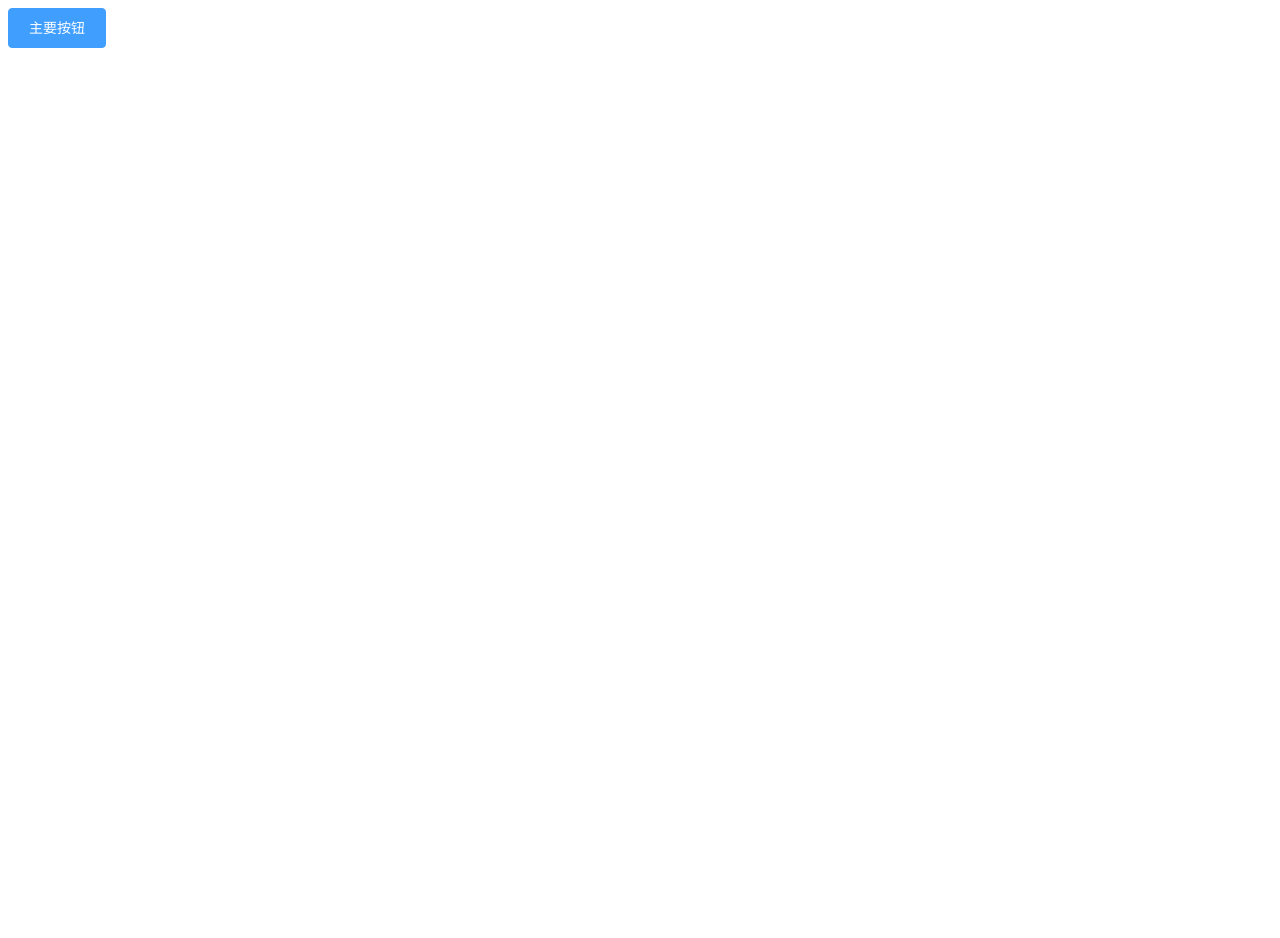
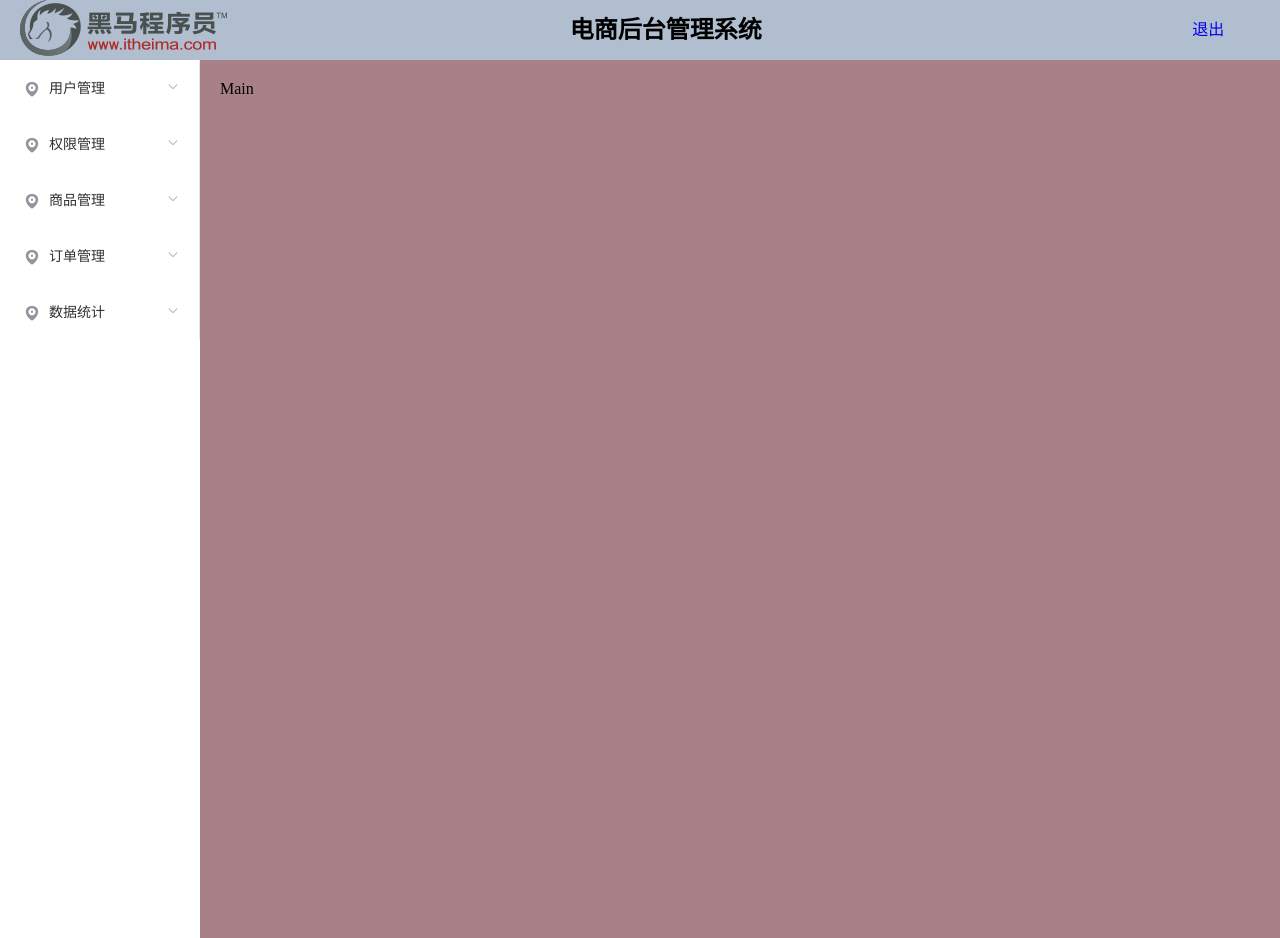
Before and after one commit to StevenZhangcy/shoppc, a Vue app: page / in a window 1280 px wide. Before the commit the page ends 800 px from the top, so only its background shows below. Built offline with nearby package versions, Linux system fonts and the light colour scheme.

Commit message:
登录页面,home页面侧边栏

```diff
--- a/package.json
+++ b/package.json
@@ -12,6 +12,7 @@
     "build": "node build/build.js"
   },
   "dependencies": {
+    "axios": "^0.18.0",
     "element-ui": "^2.4.11",
     "vue": "^2.5.2",
     "vue-router": "^3.0.1"
--- /dev/null
+++ b/src/assets/base.css
@@ -0,0 +1,27 @@
+html,
+body {
+  height: 100%;
+}
+
+html,
+body,
+h1,
+h2,
+h3,
+h4,
+h5,
+h6,
+p,
+ul,
+dl,
+ol,
+li,
+dd,
+dt {
+  padding: 0;
+  margin: 0;
+}
+
+a {
+  text-decoration: none;
+}
--- /dev/null
+++ b/src/components/home.vue
@@ -0,0 +1,126 @@
+<template>
+  <el-container class="container">
+    <el-header class="header">
+      <el-row>
+        <el-col :span="3">
+          <div class="grid-content bg-purple">
+            <img src="@/assets/logo.png" alt="图片无法加载">
+          </div>
+        </el-col>
+        <el-col :span="19">
+          <div class="grid-content bg-purple-light">
+            <h2>电商后台管理系统</h2>
+          </div>
+        </el-col>
+        <el-col :span="2">
+          <div class="grid-content bg-purple">
+            <a href="#">退出</a>
+          </div>
+        </el-col>
+      </el-row>
+    </el-header>
+    <el-container>
+      <el-aside class="asider" width="200px">
+        <!-- 2 -->
+        <el-menu default-active="2" class="el-menu-vertical-demo">
+          <el-submenu index="1">
+            <template slot="title">
+              <i class="el-icon-location"></i>
+              <span>用户管理</span>
+            </template>
+            <el-menu-item index="1-3">
+              <i class="el-icon-location"></i>
+              <span>用户列表</span>
+            </el-menu-item>
+          </el-submenu>
+        </el-menu>
+        <!-- 3 -->
+        <el-menu default-active="2" class="el-menu-vertical-demo">
+          <el-submenu index="2">
+            <template slot="title">
+              <i class="el-icon-location"></i>
+              <span>权限管理</span>
+            </template>
+            <el-menu-item index="1-3">
+              <i class="el-icon-location"></i>
+              <span>角色列表</span>
+            </el-menu-item>
+            <el-menu-item index="1-4">
+              <i class="el-icon-location"></i>
+              <span>权限列表</span>
+            </el-menu-item>
+          </el-submenu>
+        </el-menu>
+        <!-- 4 -->
+        <el-menu default-active="2" class="el-menu-vertical-demo">
+          <el-submenu index="3">
+            <template slot="title">
+              <i class="el-icon-location"></i>
+              <span>商品管理</span>
+            </template>
+            <el-menu-item index="1-3">
+              <i class="el-icon-location"></i>
+              <span>商品列表</span>
+            </el-menu-item>
+            <el-menu-item index="1-4">
+              <i class="el-icon-location"></i>
+              <span>分类参数</span>
+            </el-menu-item>
+            <el-menu-item index="1-5">
+              <i class="el-icon-location"></i>
+              <span>商品分类</span>
+            </el-menu-item>
+          </el-submenu>
+        </el-menu>
+        <!-- 5 -->
+        <el-menu default-active="2" class="el-menu-vertical-demo">
+          <el-submenu index="4">
+            <template slot="title">
+              <i class="el-icon-location"></i>
+              <span>订单管理</span>
+            </template>
+            <el-menu-item index="1-3">
+              <i class="el-icon-location"></i>
+              <span>订单列表</span>
+            </el-menu-item>
+          </el-submenu>
+        </el-menu>
+        <!-- 数据统计 -->
+        <el-menu default-active="2" class="el-menu-vertical-demo">
+          <el-submenu index="5">
+            <template slot="title">
+              <i class="el-icon-location"></i>
+              <span>数据统计</span>
+            </template>
+            <el-menu-item index="1-3">
+              <i class="el-icon-location"></i>
+              <span>数据报表</span>
+            </el-menu-item>
+          </el-submenu>
+        </el-menu>
+      </el-aside>
+      <el-main class="main">Main</el-main>
+    </el-container>
+  </el-container>
+</template>
+
+<script>
+export default {};
+</script>
+
+<style>
+.container {
+  height: 938px;
+}
+.header {
+  background-color: #b1becf;
+  text-align: center;
+  line-height: 60px;
+}
+.asider {
+  background-color: #fff;
+}
+.main {
+  background-color: rgb(167, 129, 135);
+}
+</style>
--- a/src/components/login.vue
+++ b/src/components/login.vue
@@ -1,12 +1,67 @@
 <template>
-  <div>
-    <el-button type="primary">主要按钮</el-button>
+  <div class="wrap">
+    <el-form class="form" label-position="top" label-width="80px" :model="formdata">
+      <h2>用户登录</h2>
+      <el-form-item label="用户名">
+        <el-input v-model="formdata.username"></el-input>
+      </el-form-item>
+      <el-form-item label="密码">
+        <el-input v-model="formdata.password"></el-input>
+      </el-form-item>
+      <el-button class="btn" @click="handleLogin()" type="primary">登录</el-button>
+    </el-form>
   </div>
 </template>
 
 <script>
-export default {}
+export default {
+  data() {
+    return {
+      formdata: {
+        username: "",
+        password: ""
+      }
+    };
+  },
+  methods: {
+    handleLogin() {
+      this.$http.post("login",this.formdata).then(res => {
+        console.log(res)
+        const {
+          data: {
+            data,
+            meta: { msg, status }
+          }
+        } = res;
+        if (status === 200) {
+          this.$router.push({
+            name: "home"
+          });
+        } else {
+          this.$message.warning(msg);
+        }
+      });
+    }
+  }
+};
 </script>
 
 <style>
+.wrap {
+  /* height: 100%; */
+  height: 938px;
+  background-color: #314052;
+  display: flex;
+  justify-content: center;
+  align-items: center;
+}
+.wrap .form {
+  width: 500px;
+  background-color: #fff;
+  padding: 20px;
+  border-radius: 10px;
+}
+.wrap .form .btn {
+  width: 100%;
+}
 </style>
--- a/src/main.js
+++ b/src/main.js
@@ -5,9 +5,13 @@
 import router from './router'
 import ElementUI from 'element-ui'
 import 'element-ui/lib/theme-chalk/index.css'
+import '@/assets/base.css'
+import Http from '@/plugins/http.js'
 
 Vue.config.productionTip = false
+
 Vue.use(ElementUI)
+Vue.use(Http)
 /* eslint-disable no-new */
 new Vue({
   el: '#app',
--- /dev/null
+++ b/src/plugins/http.js
@@ -0,0 +1,11 @@
+import axios from 'axios'
+
+const Http = {}
+
+Http.install = function (Vue, options) {
+  // 4. 添加实例方法
+  axios.defaults.baseURL = 'http://localhost:8888/api/private/v1/'
+  Vue.prototype.$http = axios
+}
+
+export default Http
--- a/src/router/index.js
+++ b/src/router/index.js
@@ -1,17 +1,20 @@
 import Vue from 'vue'
 import Router from 'vue-router'
+
 import Login from '@/components/login'
+import Home from '@/components/home'
 
 Vue.use(Router)
 
 export default new Router({
   routes: [
     {
+      name: 'home',
       path: '/',
-      name: 'login',
-      component: Login
+      component: Home
     },
     {
+      name: 'login',
       path: '/login',
       component: Login
     }
```
Also changed, not shown: src/assets/logo.png (added), 1 other file (tests, documents, lock files or other folders).
